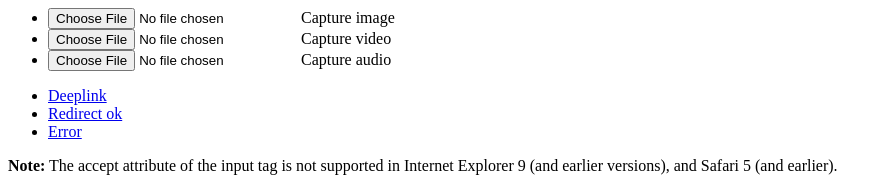
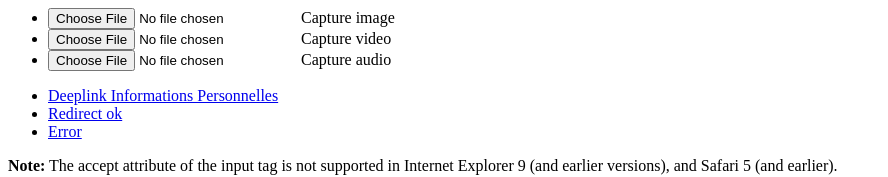
Before and after one commit to Njko/njko.github.io, a plain HTML site: page index.html in a window 1280 px wide. Shown: the top 177 px of the page, without its empty margins (0-888 px from the left). Drawn offline with Linux system fonts and the light colour scheme.

Commit message:
mis à jour du deeplink

```diff
--- a/index.html
+++ b/index.html
@@ -13,7 +13,8 @@
 
   <p>
   <ul>
-    <li><a href="https://www.axa.fr/compte-bancaire/application-mobile/contacttech">Deeplink</a></li>
+    <li><a href="https://www.axa.fr/compte-bancaire/application-mobile/informations-personnelles">Deeplink Informations Personnelles
+     </a></li>
     <li><a href="http://redirect">Redirect ok</a></li>
     <li><a href="https://njko.github.io/?origin=m&error=error">Error</a></li>
   </ul>
```
